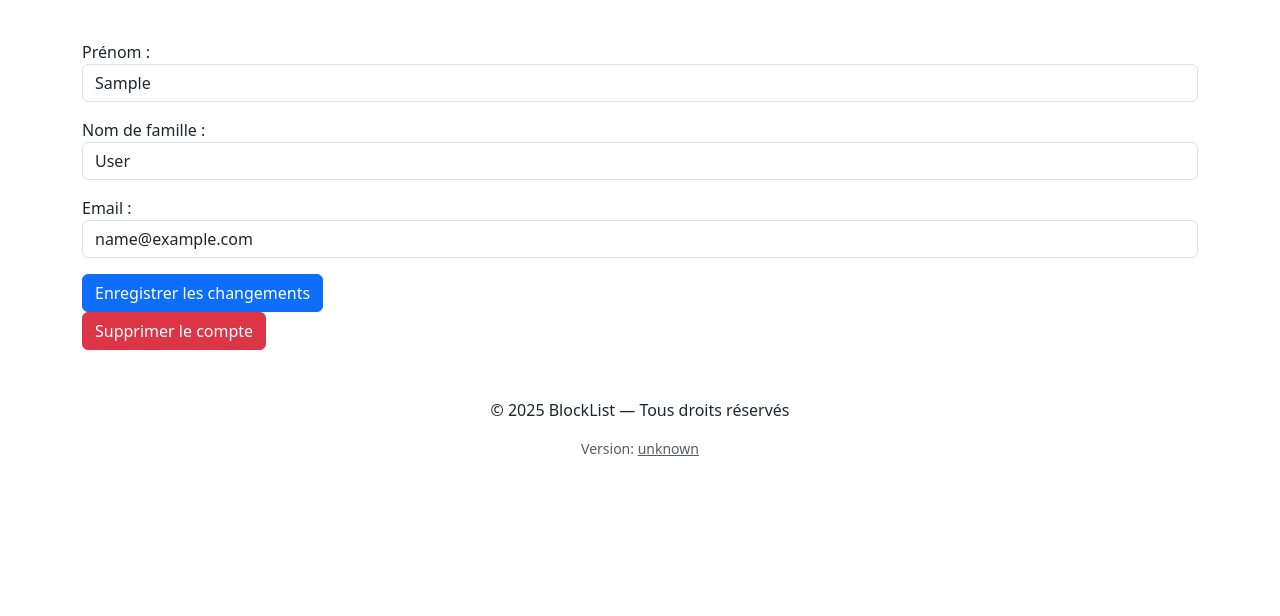
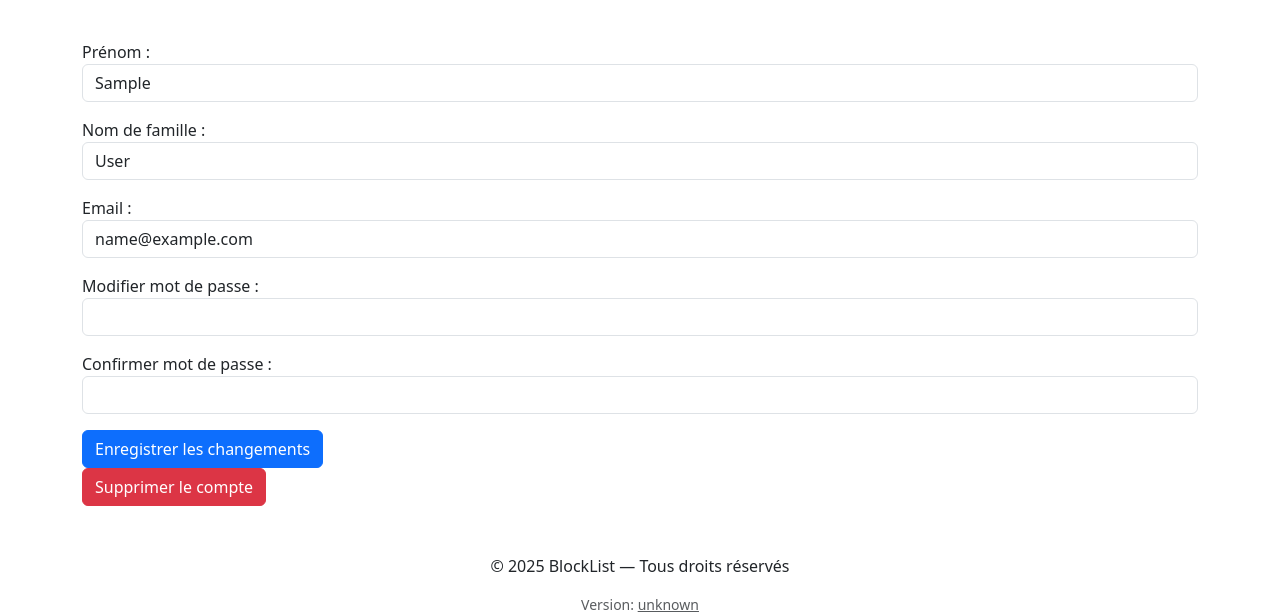
Before and after one commit to AntoineBergeron1/BlockList, a Django app: page /compte/1/ in a window 1280 px wide. Shown: the part 56-672 px from the top of the page. Run offline with Django 5.2, Linux system fonts and the light colour scheme; the visitor is signed in with stand-in values (Sample User, id 1); some libraries are stand-ins or nearby versions.

Commit message:
fix : correction de la validation de mot de passe lors de la modification de coompte

```diff
--- a/src/deepweb/forms.py
+++ b/src/deepweb/forms.py
@@ -12,7 +12,7 @@ class RegisterForm(UserCreationForm):
         required=True,
         widget=forms.EmailInput(attrs={"class": "form-control"}),
         help_text=None,
-            error_messages={
+        error_messages={
             "required": "Courriel : Le courriel est obligatoire",
             "invalid": "Courriel : Le courriel est invalide",
         },
@@ -75,7 +75,9 @@ class RegisterForm(UserCreationForm):
         password1 = self.cleaned_data.get("password1")
         password2 = self.cleaned_data.get("password2")
         if password1 and password2 and password1 != password2:
-            raise forms.ValidationError("Mot de passe : Les deux mots de passe ne correspondent pas.")
+            raise forms.ValidationError(
+                "Mot de passe : Les deux mots de passe ne correspondent pas."
+            )
         return password2
 
     def save(self, commit=True):
@@ -144,12 +146,27 @@ class ModifierProfilForm(forms.ModelForm):
         min_length=5,
     )
 
+    password = forms.CharField(
+        required=False,
+        widget=forms.PasswordInput(attrs={"class": "form-control"}),
+        label="Modifier mot de passe",
+        error_messages={"invalid": "Entrez un mot de passe valide."},
+    )
+    password_confirm = forms.CharField(
+        required=False,
+        widget=forms.PasswordInput(attrs={"class": "form-control"}),
+        label="Confirmer mot de passe",
+        error_messages={"invalid": "Entrez un mot de passe valide."},
+    )
+
     class Meta:
         model = User
         fields = [
             "first_name",
             "last_name",
             "email",
+            "password",
+            "password_confirm",
         ]
 
 
--- a/src/deepweb/templates/deepweb/modifier_compte.html
+++ b/src/deepweb/templates/deepweb/modifier_compte.html
@@ -16,9 +16,6 @@
     <input class="btn btn-primary" type="submit" value="Enregistrer les changements" />
  </form>
 
- <form action="{% url 'supprimer_compte' request.user.id %}" method="POST" >
-{% csrf_token %}
- <input class="btn btn-danger" type="submit" value ="Supprimer le compte"/>
- </form>
+ <a class="btn btn-danger" href="{%url 'confirmer_suppression' %}">Supprimer le compte</a>
 
 {% endblock %}
--- a/src/deepweb/urls.py
+++ b/src/deepweb/urls.py
@@ -8,6 +8,7 @@ urlpatterns = [
     path("accounts/register/", views.register, name="register"),
     path("accounts/login/", views.connecter, name="connecter"),
     path("accounts/logout/", views.deconnecter, name="deconnecter"),
+    path("confirmer_suppression/", views.confirmer_suppression, name = "confirmer_suppression"),
     path("supprimer_compte/<int:id>/", views.supprimer_compte, name="supprimer_compte"),
     path("search/", views.rechercher, name="rechercher"),
     path("compte/<int:id>/", views.modifier_compte, name="modifier_compte"),
--- a/src/deepweb/views.py
+++ b/src/deepweb/views.py
@@ -39,7 +39,6 @@ def index(request):
     )
 
 
-
 def register(request):
     if request.method == "POST":
         form = RegisterForm(request.POST)
@@ -59,7 +58,9 @@ def register(request):
                         login(request, user)
                         return redirect("connecter")
                     else:
-                        messages.error(request, "Mot de passe incorrect pour réactivation.")
+                        messages.error(
+                            request, "Mot de passe incorrect pour réactivation."
+                        )
                         return render(request, "deepweb/register.html", {"form": form})
                 else:
                     messages.error(request, "Nom d'utilisateur déjà pris.")
@@ -74,6 +75,7 @@ def register(request):
     else:
         form = RegisterForm()
     return render(request, "deepweb/register.html", {"form": form})
+
 
 def connecter(request):
     if request.method == "POST":
@@ -94,7 +96,6 @@ def connecter(request):
     else:
         form = LoginForm()
 
-    # TODO: Remove 'debug' context when removing quick-login development buttons
     return render(
         request, "deepweb/login.html", {"form": form, "debug": settings.DEBUG}
     )
@@ -340,6 +341,14 @@ def mettre_a_jour_utilisateur(request, utilisateur):
     utilisateur.email = request.POST.get("email", utilisateur.email)
     utilisateur.first_name = request.POST.get("first_name", utilisateur.first_name)
     utilisateur.last_name = request.POST.get("last_name", utilisateur.last_name)
+    password = request.POST.get("password")
+    password_confirm = request.POST.get("password_confirm")
+    if password and password_confirm:
+        if password == password_confirm:
+            utilisateur.set_password(password)
+        else:
+            utilisateur.password = utilisateur.password
+
     utilisateur.save()
 
 
@@ -355,30 +364,39 @@ def modifier_compte(request, id):
 
     if request.method == "POST":
         form = ModifierProfilForm(request.POST, instance=utilisateur)
+        password = request.POST.get("password")
+        password_confirm = request.POST.get("password_confirm")
         if form.is_valid():
-            mettre_a_jour_utilisateur(request, utilisateur)
-            form.save()
+            if password == password_confirm:
+                mettre_a_jour_utilisateur(request, utilisateur)
+                form.save()
+                messages.success(request, "Profil mis à jour avec succès !")
+                return redirect("modifier_compte", id=id)
 
-            messages.success(request, "Profil mis à jour avec succès !")
-            return redirect("modifier_compte", id=id)
+            else:
+                messages.error(request, "Les mots de passe ne correspondent pas.")
+                return render(request, "deepweb/modifier_compte.html", {"form": form})
+
         else:
-
             messages.error(request, "Veuillez corriger les erreurs ci-dessous.")
     else:
         form = ModifierProfilForm(instance=utilisateur)
 
     return render(request, "deepweb/modifier_compte.html", {"form": form})
 
+def confirmer_suppression(request):
+    """Confirmer la suppression d'un compte"""
+    return render(request, "deepweb/confirmer_suppression.html")
 
 def supprimer_compte(request, id):
     """Supprimer le compte"""
     utilisateur = request.user
     if not utilisateur.is_authenticated:
         messages.error(request, "Vous devez être connecté pour supprimer votre profil.")
-        return redirect("modifier_compte", id = id)
+        return redirect("modifier_compte", id=id)
     if utilisateur.id != id:
         messages.error(request, "Vous n'avez pas accès à cette page.")
-        return redirect("modifier_compte", id = id)
+        return redirect("modifier_compte", id=id)
     if request.method == "POST":
         utilisateur.is_active = False
         utilisateur.save()
```
Also changed, not shown: src/deepweb/templates/deepweb/confirmer_suppression.html (added, +13 -0 lines).
